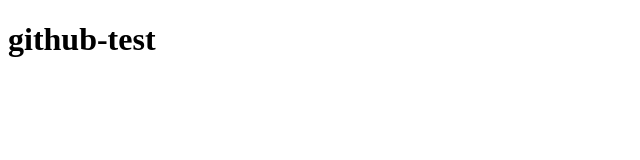
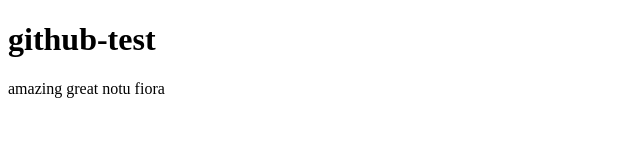
Before and after one commit to xiaofan2406/github-test, a website: page index.html in a window 1280 px wide. Shown: the whole page, without its empty margins (0-640 px from the left). Drawn offline with Linux system fonts and the light colour scheme.

Commit message:
add words

```diff
--- a/index.html
+++ b/index.html
@@ -9,6 +9,7 @@
 <body>
   <div class="container-lg px-3 my-5 markdown-body">
     <h1 id="github-test">github-test</h1>
+    <p>amazing great notu fiora</p>
   </div>
 
 <!-- BEGIN ADITIONSSLTAG Website tag -->
```
